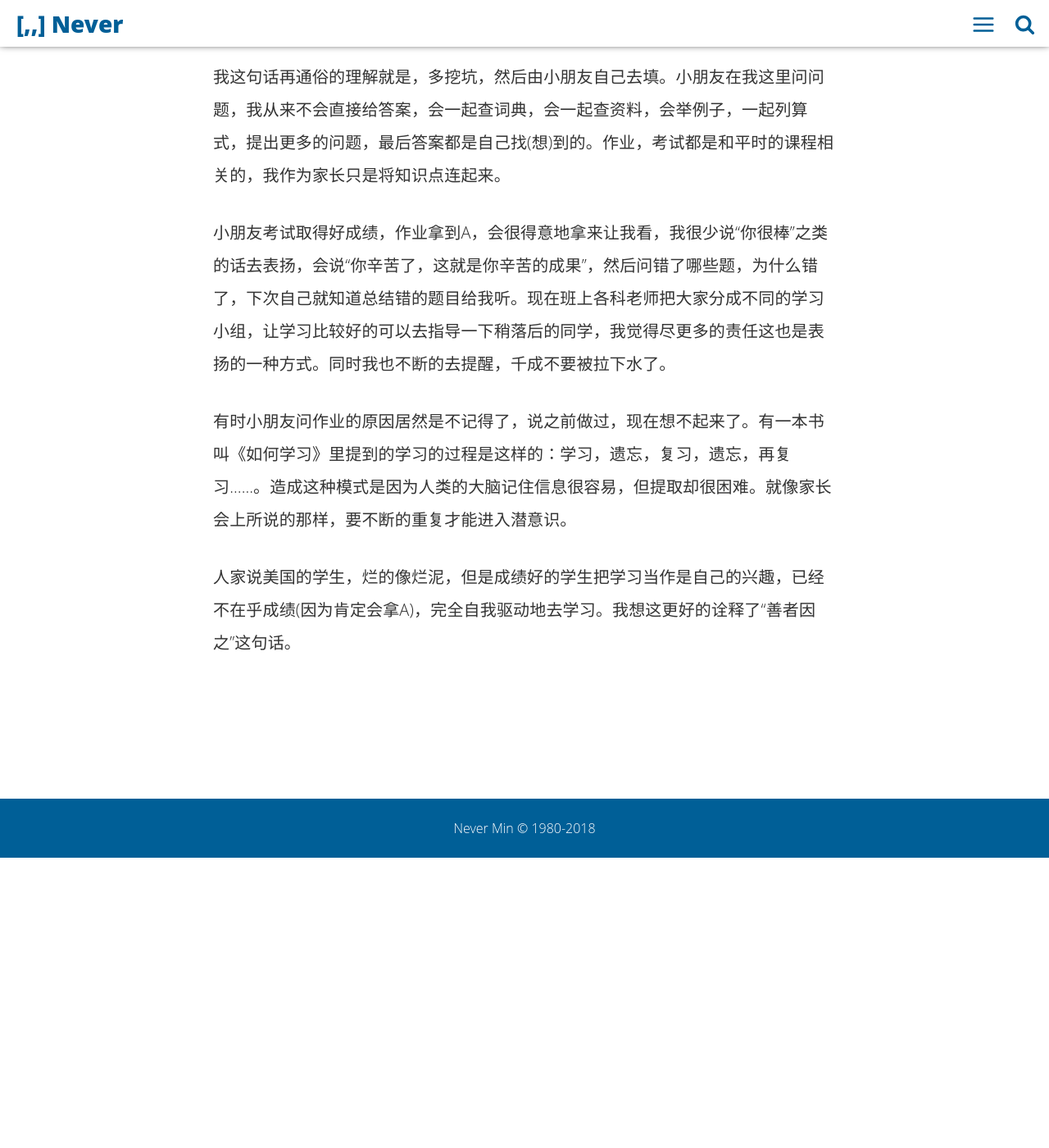
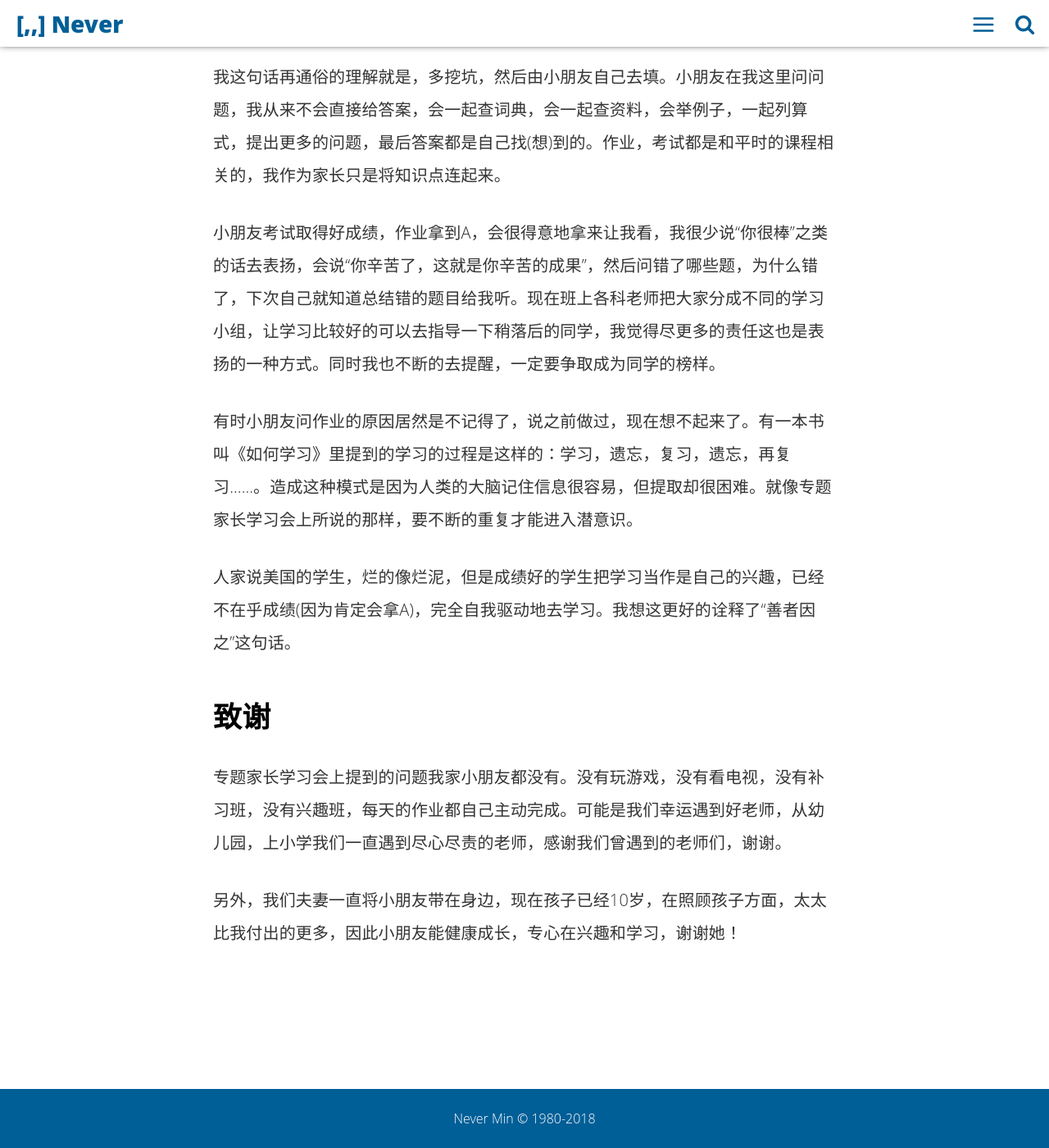
Before and after one commit to NeverMin/nevermin.github.io, a Jekyll site: the page built from _posts/2018-11-17-因之.md, in a window 1280 px wide and 1400 px high, scrolled down 2242 px. Shown: the whole window at 82% size. Built offline with Jekyll 4.4.1, drawn with Linux system fonts in a browser that asks for light colours; before the commit the page ends 3288 px from its top, so only the background shows below that; some of the changed text lies outside the part shown.

Commit message:
added 致谢 of 因之

```diff
--- a/_posts/2018-11-17-因之.md
+++ b/_posts/2018-11-17-因之.md
@@ -12,11 +12,11 @@ introduction: "故善者因之，其次利道之，其次教诲之，其次整
 ---
 ## 起因
 
-孩子转学过来刚过半学期，这是第一次在参加这里家长会。顺着今天家长会国学经典的思路，引用司马迁的这段话：
+孩子转学过来刚过半学期，这是第一次在参加这里专题家长学习会。顺着今天专题家长学习会国学经典的思路，引用司马迁的这段话：
 
 > 故善者因之，其次利道之，其次教诲之，其次整齐之，最下者与争之。
 
-这段话虽然是说经济，但似乎描述教育这件事也是同样道理。在这里我理解的意思是：成功的教育应该是小朋友有兴趣自己去学，能扬长避短找到最善长的方式去学习；如果实在不行就用奖励的方式去鼓励他；然后再甚者即是整天跟着屁股不断的说教；再差的就是小朋友跟老师/家长对着干。
+这段话虽然是说经济，但似乎描述教育这件事也是同样道理。在这里我理解的意思是：成功的教育应该是小朋友有兴趣自己去学；如果实在不行就用奖励的方式去鼓励他；然后再甚者即是整天跟着屁股不断的说教；再差的就是小朋友跟老师/家长对着干。
 
 ## 最下者与争之
 我在修正我妈妈在管教小朋友的上的方法时，我妈妈说青春期反叛的时候还没有到，所以我还不是很有信心会不会有一天“与争之”。
@@ -33,8 +33,13 @@ introduction: "故善者因之，其次利道之，其次教诲之，其次整
 ## 故善者因之
 我这句话再通俗的理解就是，多挖坑，然后由小朋友自己去填。小朋友在我这里问问题，我从来不会直接给答案，会一起查词典，会一起查资料，会举例子，一起列算式，提出更多的问题，最后答案都是自己找(想)到的。作业，考试都是和平时的课程相关的，我作为家长只是将知识点连起来。
 
-小朋友考试取得好成绩，作业拿到A，会很得意地拿来让我看，我很少说“你很棒”之类的话去表扬，会说“你辛苦了，这就是你辛苦的成果”，然后问错了哪些题，为什么错了，下次自己就知道总结错的题目给我听。现在班上各科老师把大家分成不同的学习小组，让学习比较好的可以去指导一下稍落后的同学，我觉得尽更多的责任这也是表扬的一种方式。同时我也不断的去提醒，千成不要被拉下水了。
+小朋友考试取得好成绩，作业拿到A，会很得意地拿来让我看，我很少说“你很棒”之类的话去表扬，会说“你辛苦了，这就是你辛苦的成果”，然后问错了哪些题，为什么错了，下次自己就知道总结错的题目给我听。现在班上各科老师把大家分成不同的学习小组，让学习比较好的可以去指导一下稍落后的同学，我觉得尽更多的责任这也是表扬的一种方式。同时我也不断的去提醒，一定要争取成为同学的榜样。
 
-有时小朋友问作业的原因居然是不记得了，说之前做过，现在想不起来了。有一本书叫《如何学习》里提到的学习的过程是这样的：学习，遗忘，复习，遗忘，再复习……。造成这种模式是因为人类的大脑记住信息很容易，但提取却很困难。就像家长会上所说的那样，要不断的重复才能进入潜意识。
+有时小朋友问作业的原因居然是不记得了，说之前做过，现在想不起来了。有一本书叫《如何学习》里提到的学习的过程是这样的：学习，遗忘，复习，遗忘，再复习……。造成这种模式是因为人类的大脑记住信息很容易，但提取却很困难。就像专题家长学习会上所说的那样，要不断的重复才能进入潜意识。
 
 人家说美国的学生，烂的像烂泥，但是成绩好的学生把学习当作是自己的兴趣，已经不在乎成绩(因为肯定会拿A)，完全自我驱动地去学习。我想这更好的诠释了“善者因之”这句话。
+
+## 致谢
+专题家长学习会上提到的问题我家小朋友都没有。没有玩游戏，没有看电视，没有补习班，没有兴趣班，每天的作业都自己主动完成。可能是我们幸运遇到好老师，从幼儿园，上小学我们一直遇到尽心尽责的老师，感谢我们曾遇到的老师们，谢谢。
+
+另外，我们夫妻一直将小朋友带在身边，现在孩子已经10岁，在照顾孩子方面，太太比我付出的更多，因此小朋友能健康成长，专心在兴趣和学习，谢谢她！
```
